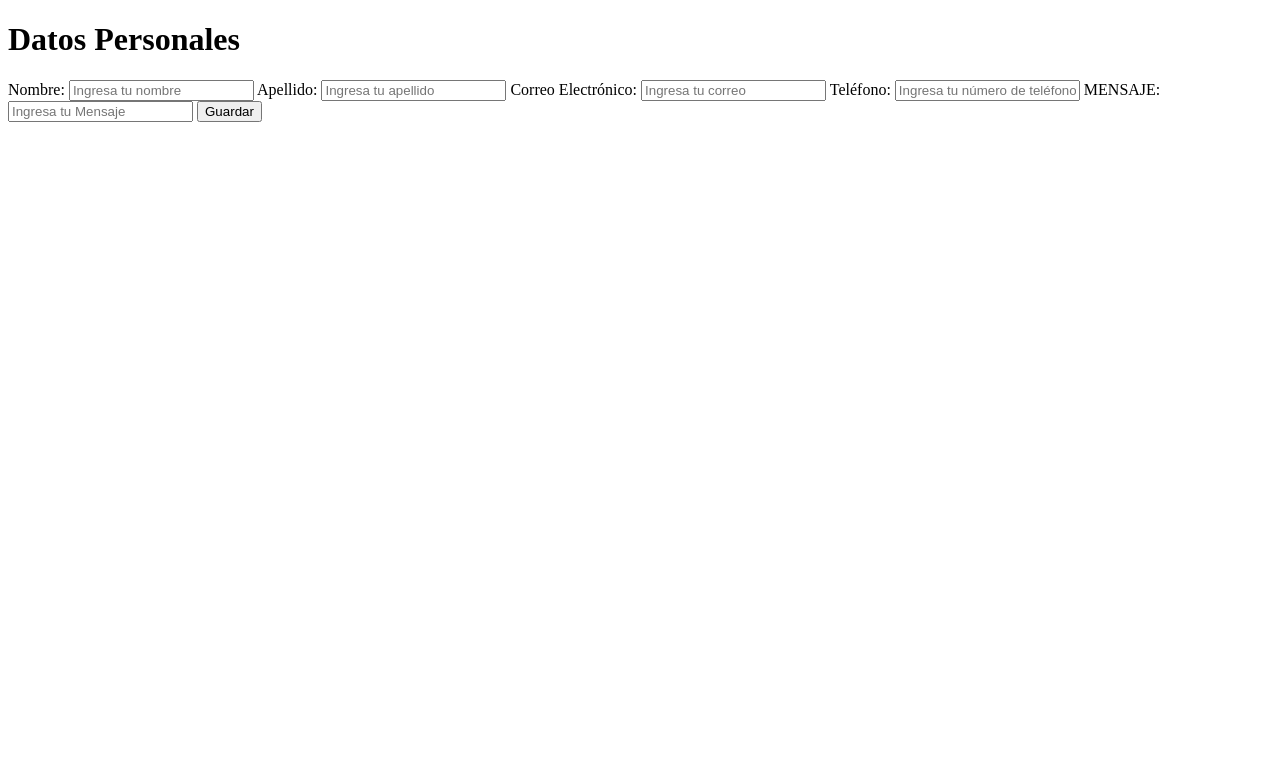
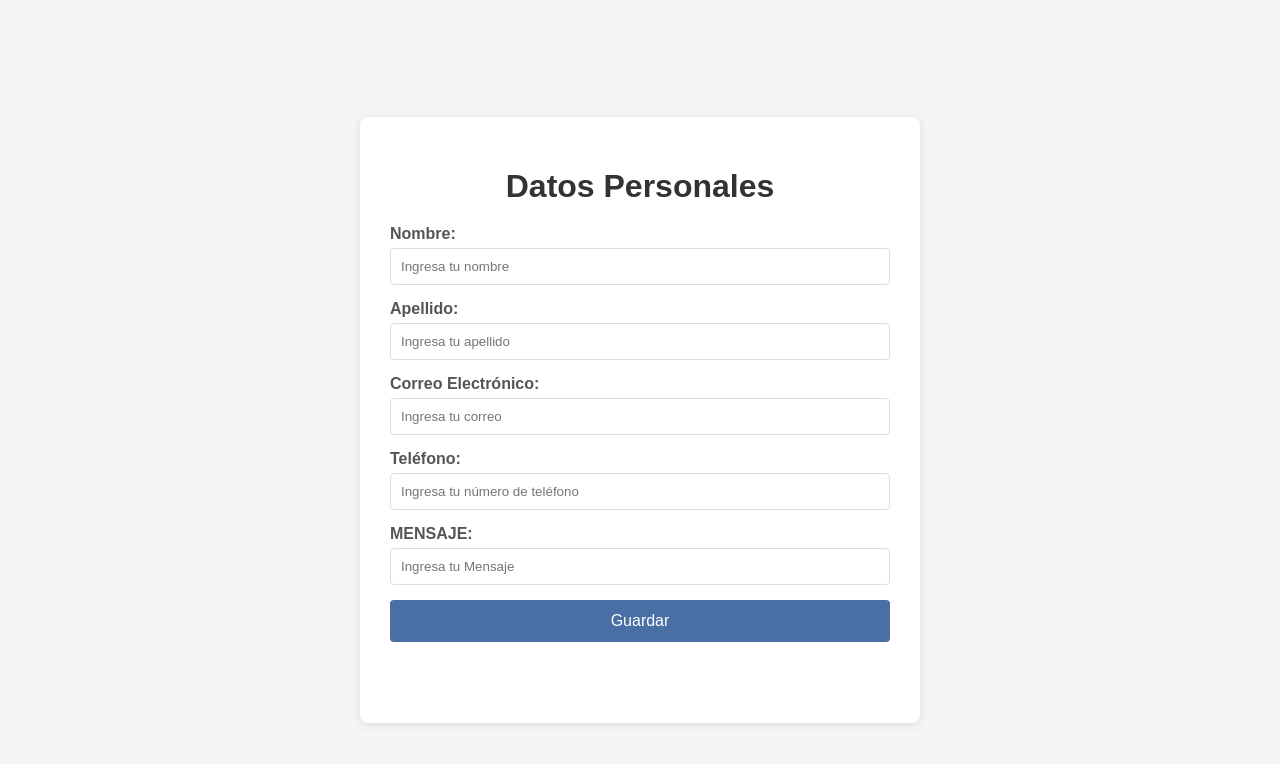
Before and after one commit to arielxh65-png/Tarea-19-11, a plain HTML site: page index.html in a window 1280 px wide. Drawn offline with nearby package versions, Linux system fonts and the light colour scheme.

Commit message:
Update index.html

```diff
--- a/index.html
+++ b/index.html
@@ -1,13 +1,87 @@
 <!DOCTYPE html>
 <html lang="es">
-
 <head>
     <meta charset="UTF-8">
     <meta name="viewport" content="width=device-width, initial-scale=1.0">
     <title>Datos Personales</title>
-    <link rel="stylesheet" href="estilos.css">
     <script src="https://cdn.jsdelivr.net/npm/@emailjs/browser@3/dist/email.min.js"></script>
+    <style>
+        body {
+            font-family: Arial, sans-serif;
+            background-color: #f5f5f5;
+            margin: 0;
+            padding: 20px;
+            display: flex;
+            justify-content: center;
+            align-items: center;
+            min-height: 100vh;
+        }
 
+        .form-container {
+            background-color: white;
+            padding: 30px;
+            border-radius: 8px;
+            box-shadow: 0 2px 10px rgba(0,0,0,0.1);
+            width: 100%;
+            max-width: 500px;
+        }
+
+        h1 {
+            text-align: center;
+            color: #333;
+            margin-bottom: 20px;
+        }
+
+        label {
+            display: block;
+            margin-bottom: 5px;
+            font-weight: bold;
+            color: #555;
+        }
+
+        input {
+            width: 100%;
+            padding: 10px;
+            margin-bottom: 15px;
+            border: 1px solid #ddd;
+            border-radius: 4px;
+            box-sizing: border-box;
+        }
+
+        button {
+            background-color: #4a6fa5;
+            color: white;
+            border: none;
+            padding: 12px 20px;
+            border-radius: 4px;
+            cursor: pointer;
+            width: 100%;
+            font-size: 16px;
+        }
+
+        button:hover {
+            background-color: #3a5a8a;
+        }
+
+        #status-message {
+            margin-top: 15px;
+            padding: 10px;
+            border-radius: 4px;
+            text-align: center;
+        }
+
+        .success {
+            background-color: #d4edda;
+            color: #155724;
+            border: 1px solid #c3e6cb;
+        }
+
+        .error {
+            background-color: #f8d7da;
+            color: #721c24;
+            border: 1px solid #f5c6cb;
+        }
+    </style>
 </head>
 
 <body>
@@ -26,7 +100,7 @@
             <label for="phone">Teléfono:</label>
             <input type="tel" id="phone" name="phone" placeholder="Ingresa tu número de teléfono">
 
-            <label for="address">MENSAJE:</label>
+            <label for="message">MENSAJE:</label>
             <input type="text" id="message" name="message" placeholder="Ingresa tu Mensaje">
 
             <button type="submit">Guardar</button>
@@ -34,7 +108,39 @@
         <p id="status-message"></p>
     </div>
 
+    <script>
+        // Inicializar EmailJS con tu clave pública
+        emailjs.init("TU_CLAVE_PUBLICA_EMAILJS");
+
+        document.getElementById('personalDataForm').addEventListener('submit', function(event) {
+            event.preventDefault();
+
+            const firstName = document.getElementById('firstName').value;
+            const lastName = document.getElementById('lastName').value;
+            const email = document.getElementById('email').value;
+            const phone = document.getElementById('phone').value;
+            const message = document.getElementById('message').value;
+
+            // Reemplaza con tu Service ID y Template ID de EmailJS
+            emailjs.send("TU_SERVICE_ID", "TU_TEMPLATE_ID", {
+                firstName: firstName,
+                lastName: lastName,
+                email: email,
+                phone: phone,
+                message: message
+            })
+
+            .then(() => {
+                document.getElementById('status-message').innerText = "Datos enviados con éxito.";
+                document.getElementById('status-message').className = "success";
+                document.getElementById('personalDataForm').reset();
+            })
+            .catch((error) => {
+                console.error("Error al enviar los datos:", error);
+                document.getElementById('status-message').innerText = "Hubo un error al enviar los datos.";
+                document.getElementById('status-message').className = "error";
+            });
+        });
+    </script>
 </body>
-    <script src="script.js" defer></script>
-
 </html>
```
